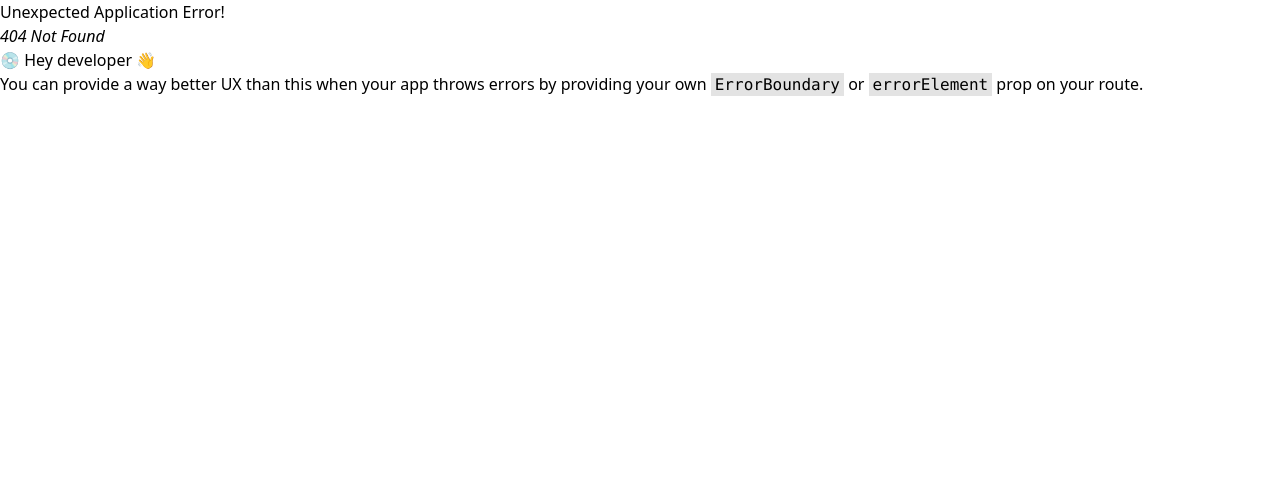
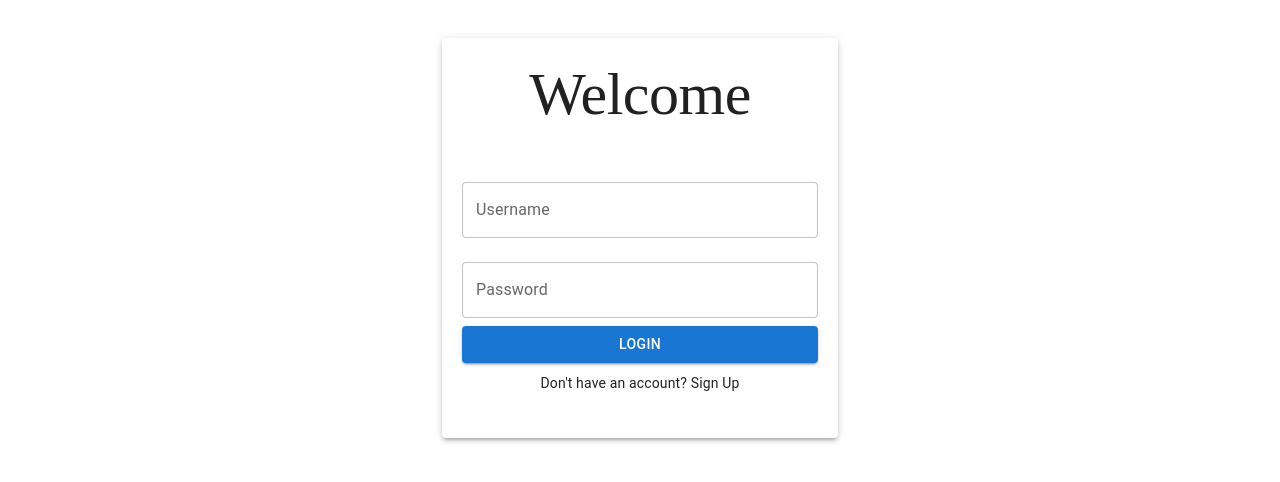
Before and after one commit to MinuraWije/green-shadow-frontend-react, a React (Vite) app: page /login in a window 1280 px wide. Before the commit this address had no page. Shown: the top 482 px of the page. Built offline with nearby package versions, Linux system fonts and the light colour scheme.

Commit message:
completed login page and implement navigation

```diff
--- a/package.json
+++ b/package.json
@@ -10,6 +10,9 @@
     "preview": "vite preview"
   },
   "dependencies": {
+    "@emotion/react": "^11.14.0",
+    "@emotion/styled": "^11.14.0",
+    "@mui/icons-material": "^6.4.6",
     "@reduxjs/toolkit": "^2.5.0",
     "axios": "^1.8.1",
     "react": "^18.3.1",
@@ -21,6 +24,7 @@
   },
   "devDependencies": {
     "@eslint/js": "^9.17.0",
+    "@mui/material": "^6.4.6",
     "@types/react": "^18.3.18",
     "@types/react-dom": "^18.3.5",
     "@vitejs/plugin-react": "^4.3.4",
--- a/src/App.tsx
+++ b/src/App.tsx
@@ -1,5 +1,5 @@
 import './App.css'
-import{RouterProvider, createBrowserRouter} from "react-router-dom";
+import {RouterProvider, createBrowserRouter, Navigate} from "react-router-dom";
 import {RootLayout} from "./components/RootLayout.tsx";
 import {Dashboard} from "./pages/Dashboard.tsx";
 import {VehiclePage} from "./pages/Vehicle.tsx";
@@ -8,9 +8,36 @@ import {LogPage} from "./pages/Log.tsx";
 import {StaffPage} from "./pages/Staff.tsx";
 import {FieldPage} from "./pages/Field.tsx";
 import {CropPage} from "./pages/Crop.tsx";
+import {useSelector} from "react-redux";
+import {Login} from "./pages/Login.tsx";
 
 function App() {
+    const isAuthenticated = useSelector((state)=>state.user.isAuthenticated);
+
     const routes = createBrowserRouter([
+        {
+            path: "/",
+            element: <Navigate to="/login" />, // Redirect to login by default
+        },
+        {
+            path: "/login",
+            element: <Login />,
+        },
+        {
+            path: "/home",
+            element: isAuthenticated ? <RootLayout /> : <Navigate to="/login" />,
+            children: [
+                { path: '', element: <Dashboard /> }, // Default child route
+                { path : 'vehicle', element : <VehiclePage />},
+                { path : 'equipment', element : <EquipmentPage />},
+                { path : 'log', element : <LogPage />},
+                { path : 'staff', element : <StaffPage />},
+                { path : 'field', element : <FieldPage />},
+                { path : 'crop', element : <CropPage />},
+            ],
+        },
+    ]);
+    /*const routes = createBrowserRouter([
         {
             path: '',
             element : <RootLayout/>,
@@ -24,7 +51,7 @@ function App() {
                 { path : 'crop', element : <CropPage />},
             ]
         }
-    ])
+    ])*/
 
   return (
     <>
--- /dev/null
+++ b/src/pages/Login.tsx
@@ -0,0 +1,124 @@
+import { useEffect, useState } from "react";
+import {Button, TextField, Typography, Container, Paper, Grid, Slide} from "@mui/material";
+import { useDispatch, useSelector } from "react-redux";
+import {Appdispatch } from "../store/Store.ts";
+import { loginUser , registerUser  } from "../reducers/UserSlice.ts";
+import { useNavigate } from "react-router";
+import { User } from "../models/User.ts";
+
+export function Login() {
+    const dispatch = useDispatch<Appdispatch>();
+    const navigate = useNavigate();
+
+    const isAuthenticated = useSelector((state) => state.user.isAuthenticated);
+
+
+    const [registerUsername, setRegisterUsername] = useState('');
+    const [registerPassword, setRegisterPassword] = useState('');
+    const [loginUsername, setLoginUsername] = useState('');
+    const [loginPassword, setLoginPassword] = useState('');
+    const [showRegister, setShowRegister] = useState(false);
+
+    const toggleRegister = () => {
+        setShowRegister(!showRegister);
+    };
+
+    const handleRegister = () => {
+        const user: User = { username: registerUsername, password: registerPassword };
+        dispatch(registerUser (user));
+        navigate("/");
+    };
+
+    const handleLogin = () => {
+        const user: User = { username: loginUsername, password: loginPassword };
+        dispatch(loginUser (user));
+    };
+
+    useEffect(() => {
+        if (isAuthenticated) {
+            navigate('/home');
+        }
+    }, [isAuthenticated, navigate]);
+
+    return (
+        <Container component="main" maxWidth="xs" style={{marginTop:"3%"}}>
+            <Paper elevation={3} style={{ padding: '20px', position: 'relative' ,height:"400px" , transition: 'height 0.3s ease-in-out'}}>
+                <Typography variant="h2" align="center" style={{fontFamily:'cursive'}}>Welcome</Typography>
+
+                {/* Login Form */}
+                {!showRegister && (
+                <Slide in={!showRegister} timeout={200} direction="up" mountOnEnter unmountOnExit>
+                    <Grid container spacing={2} style={{ marginBottom: '10px', marginTop:"20px" }}>
+                        <Grid item xs={12}>
+                            <TextField
+                                fullWidth
+                                margin="normal"
+                                label="Username"
+                                variant="outlined"
+                                value={loginUsername}
+                                onChange={(e) => setLoginUsername(e.target.value)}
+                            />
+                            <TextField
+                                fullWidth
+                                margin="normal"
+                                label="Password"
+                                type="password"
+                                variant="outlined"
+                                value={loginPassword}
+                                onChange={(e) => setLoginPassword(e.target.value)}
+                            />
+                            <Button
+                                fullWidth
+                                variant="contained"
+                                color="primary"
+                                onClick={handleLogin}
+                            >
+                                Login
+                            </Button>
+                        </Grid>
+                    </Grid>
+                </Slide>
+                )}
+
+                {/* Sign Up Link */}
+                <Typography variant="body2" align="center" style={{ cursor: 'pointer' ,marginTop:"10px"}} onClick={toggleRegister}>
+                    {showRegister ? "Already have an account? Login" : "Don't have an account? Sign Up"}
+                </Typography>
+
+                {/* Registration Form */}
+                <Slide direction="down" in={showRegister} mountOnEnter unmountOnExit timeout={200}>
+                    <Grid container spacing={2} style={{ marginTop: '5px' }}>
+                        <Grid item xs={12}>
+                            <Typography variant="h6" align="center">Register</Typography>
+                            <TextField
+                                fullWidth
+                                margin="normal"
+                                label="Username"
+                                variant="outlined"
+                                value={registerUsername}
+                                onChange={(e) => setRegisterUsername(e.target.value)}
+                            />
+                            <TextField
+                                fullWidth
+                                margin="normal"
+                                label="Password"
+                                type="password"
+                                variant="outlined"
+                                value={registerPassword}
+                                onChange={(e) => setRegisterPassword(e.target.value)}
+                            />
+                            <Button
+                                fullWidth
+                                variant="contained"
+                                color="secondary"
+                                onClick={handleRegister}
+                            >
+                                Register
+                            </Button>
+                        </Grid>
+                    </Grid>
+                </Slide>
+            </Paper>
+        </Container>
+    );
+}
```
Also changed, not shown: 1 other file (tests, documents, lock files or other folders).
